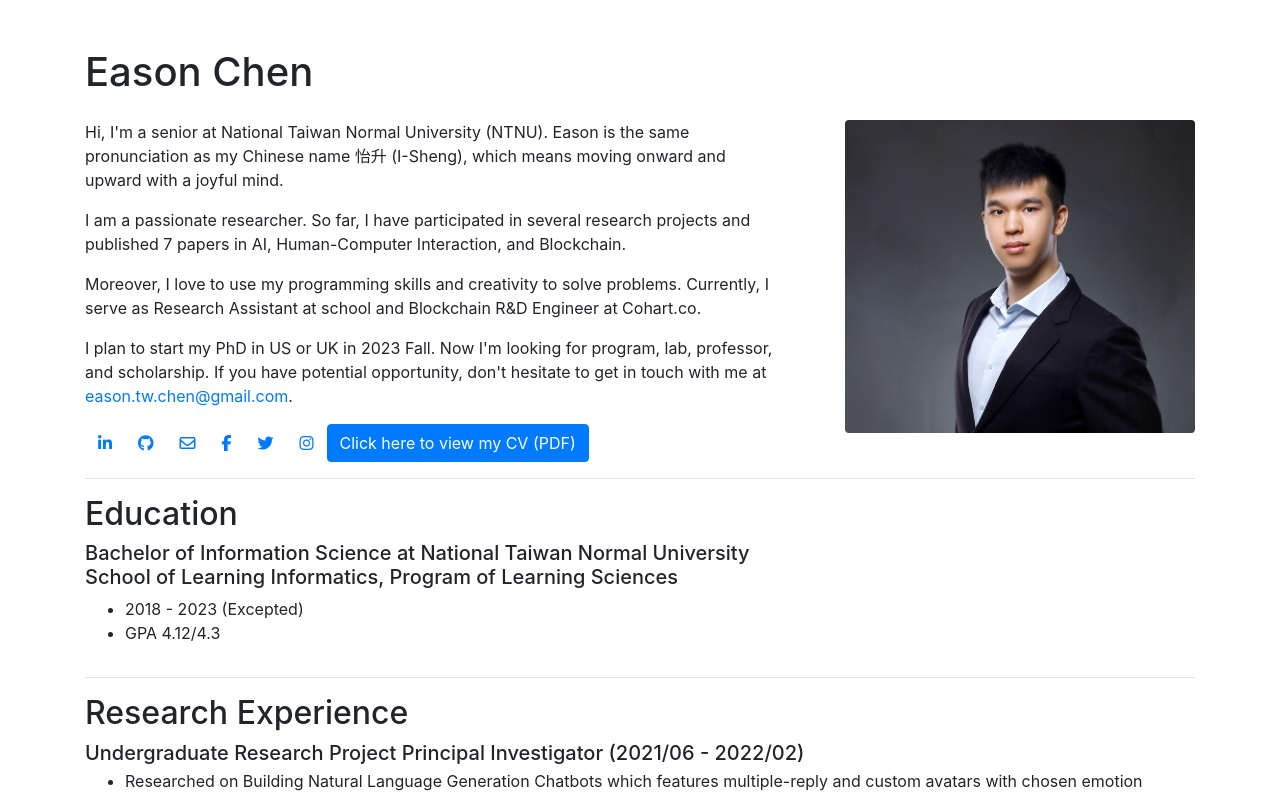
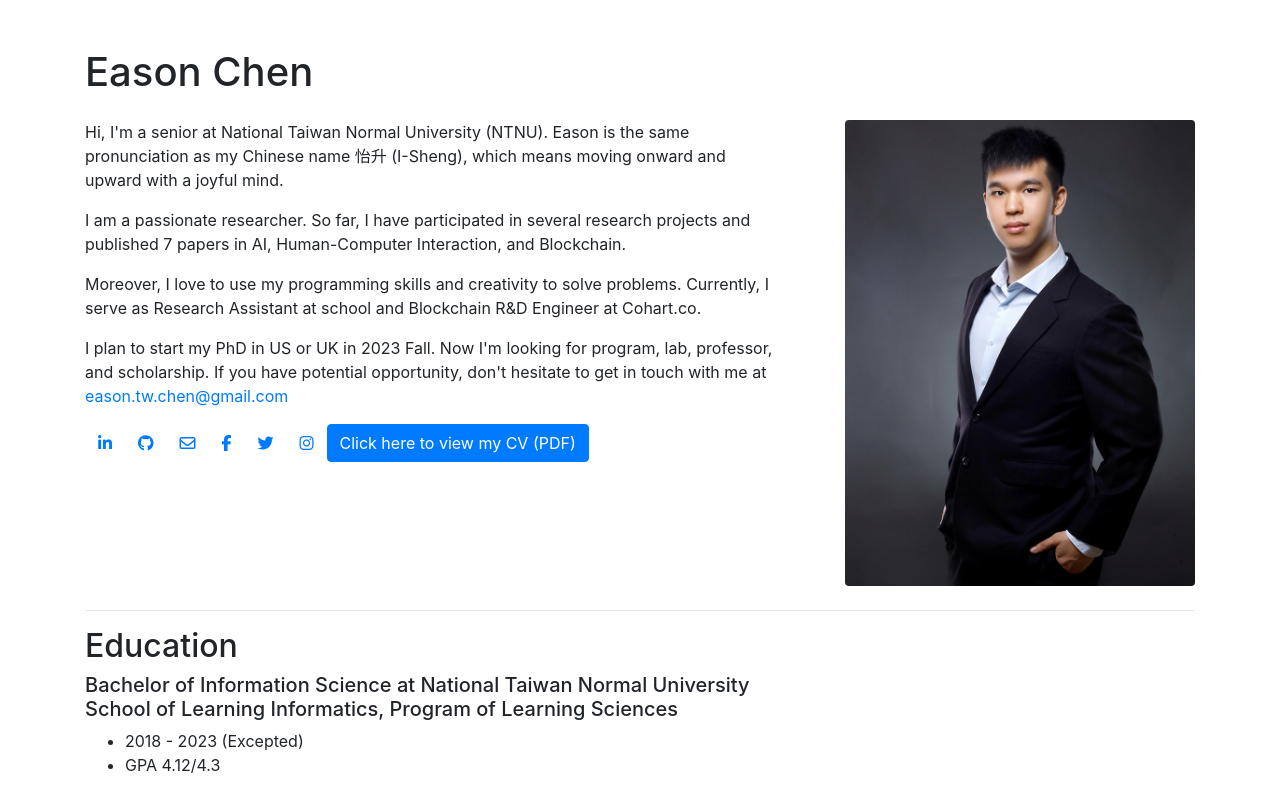
Before and after one commit to EasonC13/CV_Academic, a Nuxt app: page / in a window 1280 px wide. Shown: the top 796 px of the page. Built offline with nearby package versions, Linux system fonts and the light colour scheme.

Commit message:
fix: responsive

```diff
--- a/app.vue
+++ b/app.vue
@@ -2,6 +2,8 @@
   <div>
     <!-- <Nav></Nav> -->
     <div class="container">
+      <div class="mt-5 d-md-block d-none"></div>
+      <div class="mt-3 d-md-none"></div>
       <About />
       <hr>
       <Education/>
--- a/components/About.vue
+++ b/components/About.vue
@@ -1,5 +1,5 @@
 <template lang="">
-  <div class="mt-5">
+  <div class="">
 		<div class="row mb-3">
 			<div class="col">
 				<h1 @click='log("Hello World")'>Eason Chen</h1>
@@ -7,7 +7,9 @@
 		</div>
 		<div class="row">
 			<div class="col-md-4 order-md-2">
-				<img class="img-fluid rounded mb-2" src="/Eason_2022_cut.jpeg"
+				<img class="img-fluid rounded mb-2 d-md-block d-none" src="/Eason_2022_cut_higher.jpeg"
+				 alt="Eason in a formal suit">
+				<img class="img-fluid rounded mb-2 d-md-none" src="/Eason_2022_cut.jpeg"
 				 alt="Eason in a formal suit">
 			</div>
 			<div class="col-md-8 order-md-1">
@@ -22,7 +24,7 @@
 						<p>Hi, I'm a senior at National Taiwan Normal University (NTNU). Eason is the same pronunciation as my Chinese name 怡升 (I-Sheng), which means moving onward and upward with a joyful mind.</p>
 						<p>I am a passionate researcher. So far, I have participated in several research projects and published 7 papers in AI, Human-Computer Interaction, and Blockchain.</p>
 						<p>Moreover, I love to use my programming skills and creativity to solve problems. Currently, I serve as Research Assistant at school and Blockchain R&D Engineer at Cohart.co.</p>
-						<p>I plan to start my PhD in US or UK in 2023 Fall. Now I'm looking for program, lab, professor, and scholarship. If you have potential opportunity, don't hesitate to get in touch with me at <a  target="_blank" href = "mailto: eason.tw.chen@gmail.com">eason.tw.chen@gmail.com</a>.</p>
+						<p>I plan to start my PhD in US or UK in 2023 Fall. Now I'm looking for program, lab, professor, and scholarship. If you have potential opportunity, don't hesitate to get in touch with me at <a target="_blank" href = "mailto: eason.tw.chen@gmail.com">eason.tw.chen@gmail.com</a></p>
 					</div>
 				</div>
 			</div>
```
Also changed, not shown: public/Eason_2022_cut_higher.jpeg (added).
